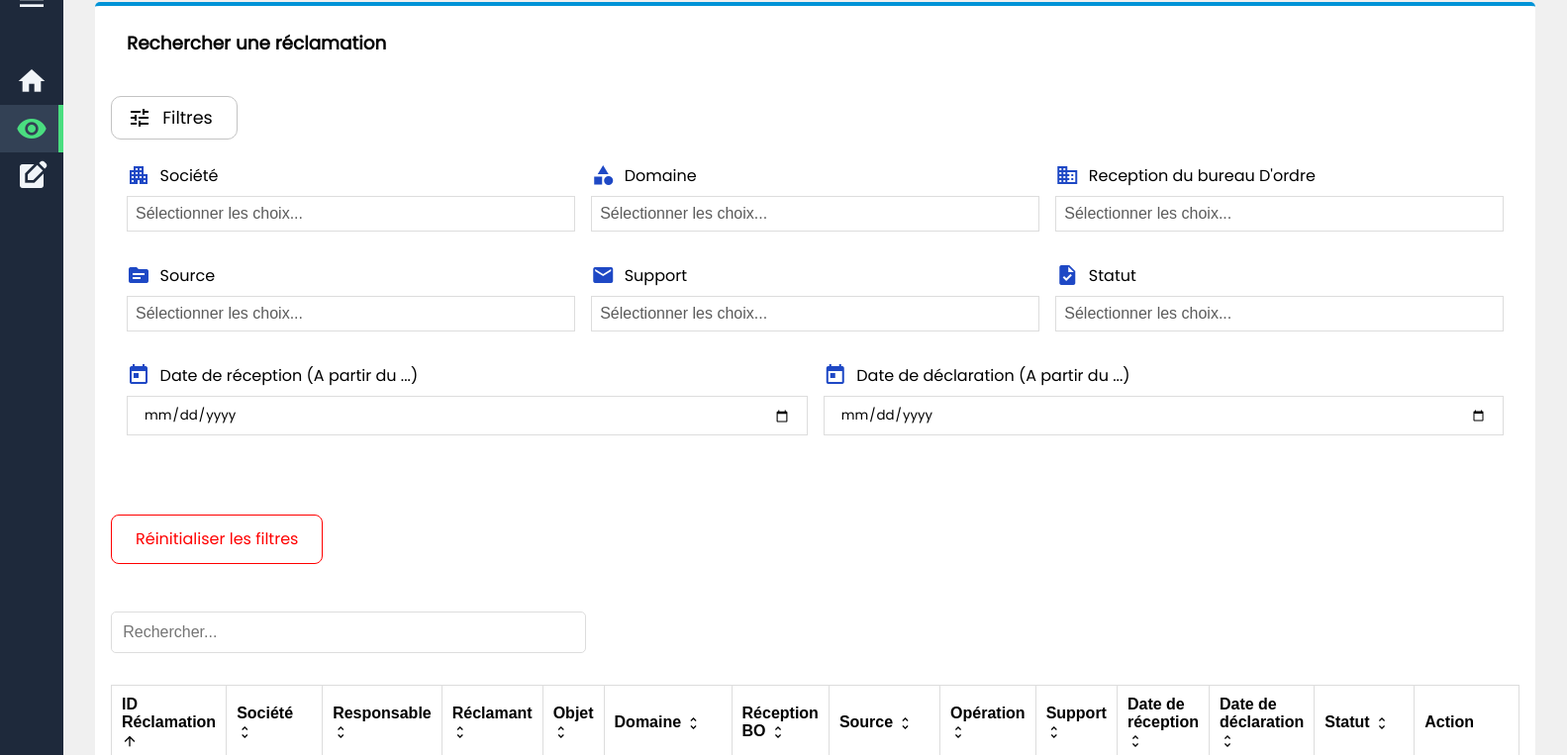
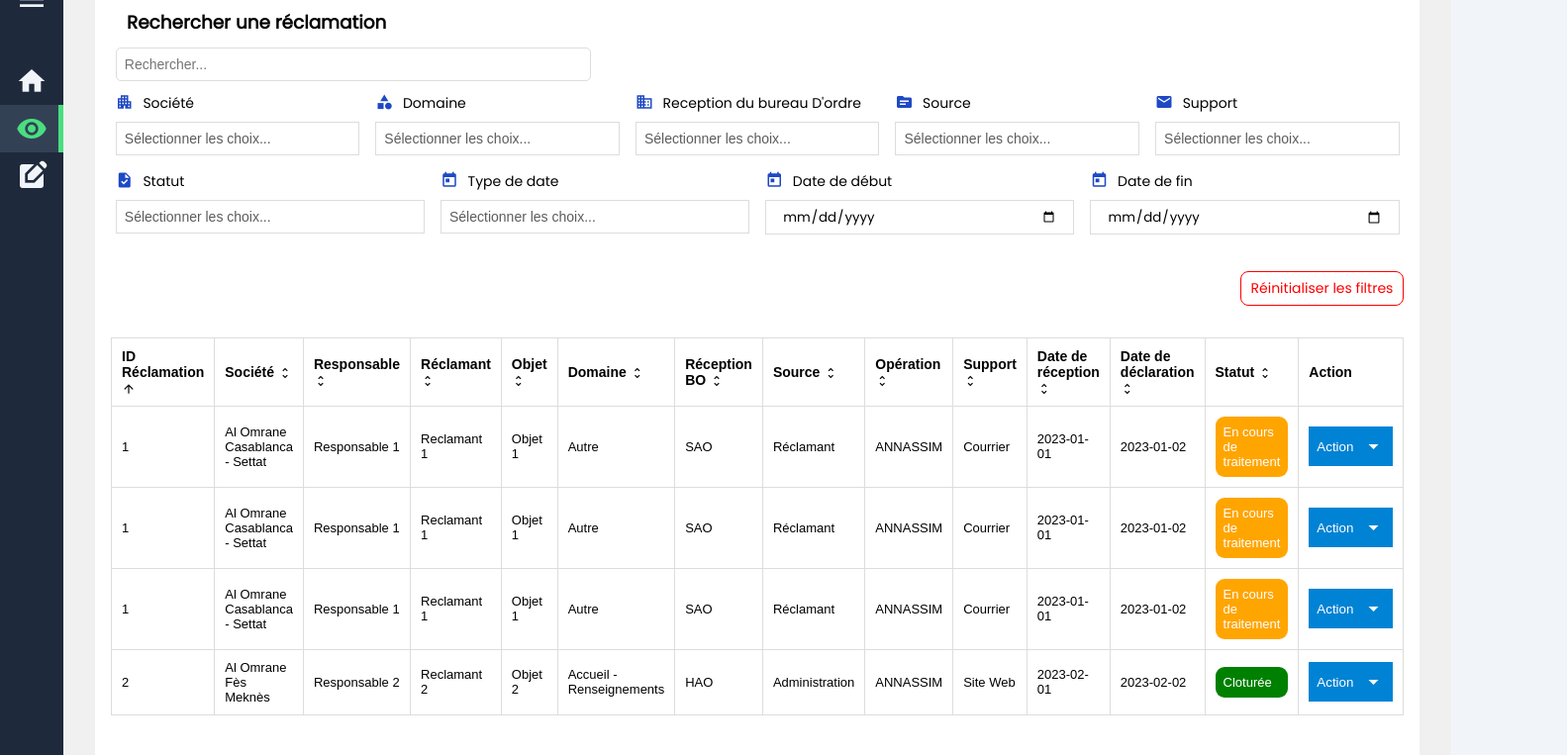
Before and after one commit to Saadf01/Reclamation, a Vue app: page /#/ListeReclamations in a window 1280 px wide. Shown: the part 140-903 px from the top of the page at 99% size, 1583 px wide, since content can reach past the window. Built offline with nearby package versions, Linux system fonts and the light colour scheme.

Commit message:
regler taille

```diff
--- a/src/components/Filtre_Component.vue
+++ b/src/components/Filtre_Component.vue
@@ -33,19 +33,19 @@
     </div>
 
     <!-- Sections de filtres pour les dates -->
-    <div class="filter-section">
+    <div class="filter-section" v-if="filters.type_date">
       <div class="filter-label">
         <span class="material-icons">today</span>
-        <label>Date de réception (A partir du ...)</label>
+        <label>Date de début</label>
       </div>
-      <input type="date" v-model="filters.date_reception" @change="applyFilters">
+      <input type="date" v-model="filters.date_start" @change="applyFilters">
     </div>
-    <div class="filter-section">
+    <div class="filter-section" v-if="filters.type_date">
       <div class="filter-label">
         <span class="material-icons">today</span>
-        <label>Date de déclaration (A partir du ...)</label>
+        <label>Date de fin</label>
       </div>
-      <input type="date" v-model="filters.date_declaration" @change="applyFilters">
+      <input type="date" v-model="filters.date_end" @change="applyFilters">
     </div>
   </div>
 
@@ -91,8 +91,9 @@ export default {
         support: [],
         statut: [],
         reception_bo: [],
-        date_declaration: '',
-        date_reception: ''
+        type_date: [],
+        date_start: '',
+        date_end: ''
       },
       dropdownVisible: null, // Pour gérer la visibilité de la div flottante
       filterOptions: {
@@ -158,6 +159,11 @@ export default {
           { name: 'Contentieux' },
           { name: 'En réexamen' },
           { name: 'Erronée' }
+        ],
+        type_date: [
+          { name: 'Date de création'},
+          { name: 'Date de récéption'},
+          { name: 'Date de déclaration'}
         ]
       },
       filterIcons: {
@@ -167,8 +173,9 @@ export default {
         source: 'source',
         support: 'mail',
         statut: 'task',
-        date_declaration: 'today',
-        date_reception: 'today'
+        type_date: 'today',
+        date_start: 'today',
+        daye_end: 'today'
       },
       filterLabels: {
         societe: 'Société',
@@ -177,8 +184,7 @@ export default {
         source: 'Source',
         support: 'Support',
         statut: 'Statut',
-        date_declaration: 'Date de déclaration',
-        date_reception: 'Date de réception'
+        type_date: 'Type de date'
       }
     };
   },
@@ -208,8 +214,7 @@ export default {
         support: [],
         statut: [],
         reception_bo: [],
-        date_declaration: '',
-        date_reception: ''
+        type_date: [],
       };
       this.$emit('reset-filters');
     },
@@ -254,23 +259,22 @@ export default {
   display: flex;
   flex-wrap: wrap;
   gap: 1rem;
+  padding: 0.3rem;
+}
+
+.selected-filters {
   padding: 1rem;
 }
 
-.selected-filters {
-  margin-bottom: 1rem;
-  padding: 1rem;
-
-}
-
 .selected-filter-group {
-  margin-bottom: 0.5rem;
+  margin-bottom: 0.2rem;
 }
 
 .selected-filter-label {
   display: flex;
   align-items: center;
   margin-bottom: 0.5rem;
+  gap: 5px;
 }
 
 .selected-filter-label .material-icons {
@@ -279,12 +283,14 @@ export default {
 
 .selected-filter-label label {
   font-family: 'Poppins', sans-serif;
+  font-size: 14px;
 }
 
 .selected-filter-items {
   display: flex;
   flex-wrap: wrap;
   gap: 0.5rem;
+  font-size: 13px;
 }
 
 .selected-filter-item {
@@ -309,9 +315,8 @@ export default {
 }
 
 .filter-section {
-  flex: 1 1 30%;
+  flex: 1 1 18%;
   min-width: 200px;
-  padding-bottom: 1rem;
   position: relative;
   transition: 0.2s ease-out;
 }
@@ -324,10 +329,12 @@ export default {
 
 .filter-label .material-icons {
   color: rgb(30, 72, 197);
+  font-size: 18px;
 }
 
 .filter-label label {
   font-family: 'Poppins', sans-serif;
+  font-size: 14px;
 }
 
 .filter-toggle {
@@ -336,6 +343,7 @@ export default {
   padding: 0.5rem;
   border: 1px solid #ddd;
   background-color: #fff;
+  font-size: 14px;
 }
 
 .filter-dropdown {
@@ -354,17 +362,21 @@ export default {
   margin-right: 0.5rem;
 }
 
+.filter-dropdown label {
+  font-size: 13px;
+}
+
 .filter-foot {
   display: flex;
-  justify-content: left;
+  justify-content: right;
   width: 100%;
   margin-bottom: 2rem;
 }
 
 .filter-foot .effacer {
-  padding: 0.7rem 1.5rem;
+  padding: 6px 10px;
   font-family: 'Poppins', sans-serif;
-  font-size: 1rem;
+  font-size: 14px;
   border-radius: 0.5rem;
   border: 1px solid red;
   color: red;
@@ -392,7 +404,7 @@ export default {
 .filter-section input[type="date"] {
   cursor: pointer;
   border: 1px solid #ddd;
-  padding: 0.5rem 1rem;
+  padding: 0.325rem 1rem;
   font-family: 'Poppins', sans-serif;
   width: 100%;
 }
--- a/src/pages/Liste_Reclamations_Page.vue
+++ b/src/pages/Liste_Reclamations_Page.vue
@@ -7,18 +7,18 @@
     <div class="blue-border">
       <h2>Rechercher une réclamation</h2>
 
-      <div class="filters-container">
-        <span class="material-icons">tune</span>
-        <span class="filters-text">Filtres</span>
-      </div>
+      <!-- Barre de recherche -->
+       <div class="search-div">
+        <input v-model="searchQuery" type="text" placeholder="Rechercher..." class="search-bar">
+       </div>
+
 
       <div class="filter">
         <!-- Composant Filtre -->
         <FiltreComponent :isVisible="isFilterSidebarVisible" @toggle-sidebar="toggleFilterSidebar" @reset-filters="resetFilters" @apply-filters="applyFilters" />
       </div>
 
-      <!-- Barre de recherche -->
-      <input v-model="searchQuery" type="text" placeholder="Rechercher..." class="search-bar">
+
 
       <!-- Tableau des réclamations -->
       <table class="styled-table">
@@ -74,6 +74,16 @@
                       <span class="text">Modifier</span>
                     </router-link>
                   </li>
+                  <li>
+                    <router-link :to="`/`" class="button">
+                      <span class="text">Dispatcher</span>
+                    </router-link>
+                  </li>
+                  <li>
+                    <router-link :to="`/`" class="button">
+                      <span class="text">Tâches</span>
+                    </router-link>
+                  </li>
                 </ul>
               </div>
             </td>
@@ -95,7 +105,15 @@
           </button>
         </div>
         <button class="next-button" @click="nextPage" :disabled="currentPage === totalPages">Suivant</button>
+        <div class="items-per-page-selector">
+          <span>Afficher</span>
+          <select v-model="itemsPerPage" @change="currentPage = 1">
+            <option v-for="option in [10, 15, 20, 25, 30]" :key="option" :value="option">{{ option }}</option>
+          </select>
+          <span>réclamations par page</span>
+        </div>
       </div>
+
 
 
     </div>
@@ -124,8 +142,10 @@ export default {
         support: [],
         statut: [],
         reception_bo: [],
-        date_declaration: '',
-        date_reception: ''
+        date_reception_start: '',
+        date_reception_end: '',
+        date_declaration_start: '',
+        date_declaration_end: ''
       },
       reclamations: [
         // Exemple de données ; remplacez par des données réelles
@@ -178,23 +198,27 @@ export default {
     },
     getPageButtons() {
       const totalPages = this.totalPages;
-      const pageButtons = [];
-      const maxButtons = 10;
-      const half = Math.floor(maxButtons / 2);
+      const currentPage = this.currentPage;
+      const range = 5; // Numéro de page affiché avant et après la page actuelle
 
-      let start = Math.max(this.currentPage - half, 1);
-      let end = Math.min(start + maxButtons - 1, totalPages);
+      let startPage = Math.max(currentPage - range, 1);
+      let endPage = Math.min(currentPage + range, totalPages);
 
-      if (end - start < maxButtons - 1) {
-        start = Math.max(end - maxButtons + 1, 1);
+      // Ajustement si le nombre de pages est inférieur à 2*range + 1
+      if (endPage - startPage < 2 * range) {
+        if (startPage === 1) {
+          endPage = Math.min(startPage + 2 * range, totalPages);
+        } else if (endPage === totalPages) {
+          startPage = Math.max(endPage - 2 * range, 1);
+        }
       }
 
-      for (let i = start; i <= end; i++) {
-        pageButtons.push(i);
+      const pages = [];
+      for (let i = startPage; i <= endPage; i++) {
+        pages.push(i);
       }
-
-      return pageButtons;
-    }
+      return pages;
+    },
   },
   methods: {
     toggleFilterSidebar() {
@@ -220,8 +244,10 @@ export default {
         support: [],
         statut: [],
         reception_bo: [],
-        date_declaration: '',
-        date_reception: ''
+        date_reception_start: '',
+        date_reception_end: '',
+        date_declaration_start: '',
+        date_declaration_end: ''
       };
     },
     applyFilters(filters) {
@@ -262,7 +288,10 @@ export default {
     },
     setPage(page) {
     this.currentPage = page;
-  }
+    },
+    updateItemsPerPage() {
+      this.currentPage = 1; // Reset to the first page
+    }
   }
 };
 </script>
@@ -288,7 +317,7 @@ export default {
 
 .blue-border {
   border-top: 4px solid rgb(0, 147, 215);
-  margin-top: 2rem;
+  margin-top: 1rem;
   background-color: white;
   border-radius: 5px;
   padding: 1rem;
@@ -298,14 +327,14 @@ export default {
 .blue-border h2 {
   font-size: 1.15rem;
   font-family: 'Poppins', sans-serif;
-  padding: 0.5rem 1rem;
+  padding: 0.2rem 1rem;
 }
 
 .styled-table {
   width: 100%;
   border-collapse: collapse;
   margin: 1rem 0;
-  font-size: 0.9rem;
+  font-size: 13px;
   font-family: 'Poppins', sans-serif;
 }
 
@@ -319,14 +348,14 @@ export default {
   font-weight: bold;
   padding: 0.625rem;
   border: 1px solid #ddd;
-  font-size: 1rem;
+  font-size: 14px;
   cursor: pointer;
 }
 
 
 .styled-table th .material-icons {
   vertical-align: middle;
-  font-size: 16px;
+  font-size: 14px;
 }
 
 .styled-table td {
@@ -360,9 +389,10 @@ export default {
 
 .search-bar {
   width: 30rem;
-  padding: 0.7rem;
-  margin: 1rem 0;
-  font-size: 1rem;
+  padding: 0.5rem;
+  margin: 0.5rem 0;
+  margin-left: 0.3rem;
+  font-size: 14px;
   border: 1px solid #ddd;
   border-radius: 5px;
 }
@@ -507,4 +537,30 @@ export default {
   padding: 0rem 1rem;
 }
 
+.items-per-page-selector {
+  margin-left: 5px;
+  display: flex;
+  align-items: center;
+  gap: 0.5rem;
+  font-family: 'Poppins', sans-serif;
+}
+
+.items-per-page-selector select {
+  padding: 0.3rem;
+  font-size: 14px;
+  border: 1px solid #ddd;
+  border-radius: 5px;
+  outline: none;
+  cursor: pointer;
+  font-family: 'Poppins', sans-serif;
+}
+
+.items-per-page-selector select:focus {
+  border-color: rgb(0, 131, 212);
+}
+
+.items-per-page-selector span {
+  font-size: 14px;
+}
+
 </style>
--- a/src/pages/Visualiser_Reclamation_Page.vue
+++ b/src/pages/Visualiser_Reclamation_Page.vue
@@ -201,7 +201,7 @@ const getStatutStyle = (statut) => {
         }
 
         .div-statut {
-            padding: 1rem 2rem;
+            padding: 0.7rem 1.5rem;
             color: white;
             border-radius: 30px;
 
```
